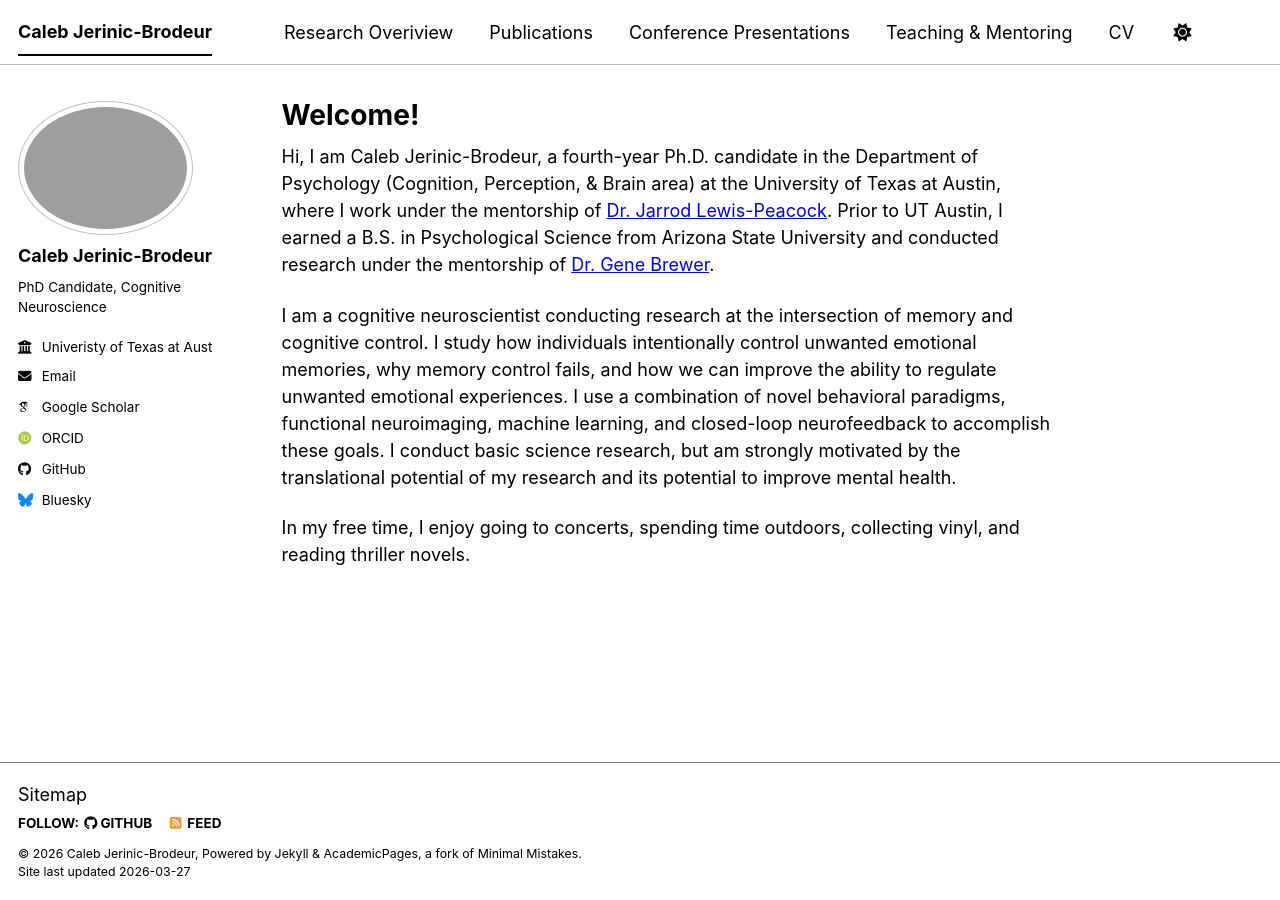
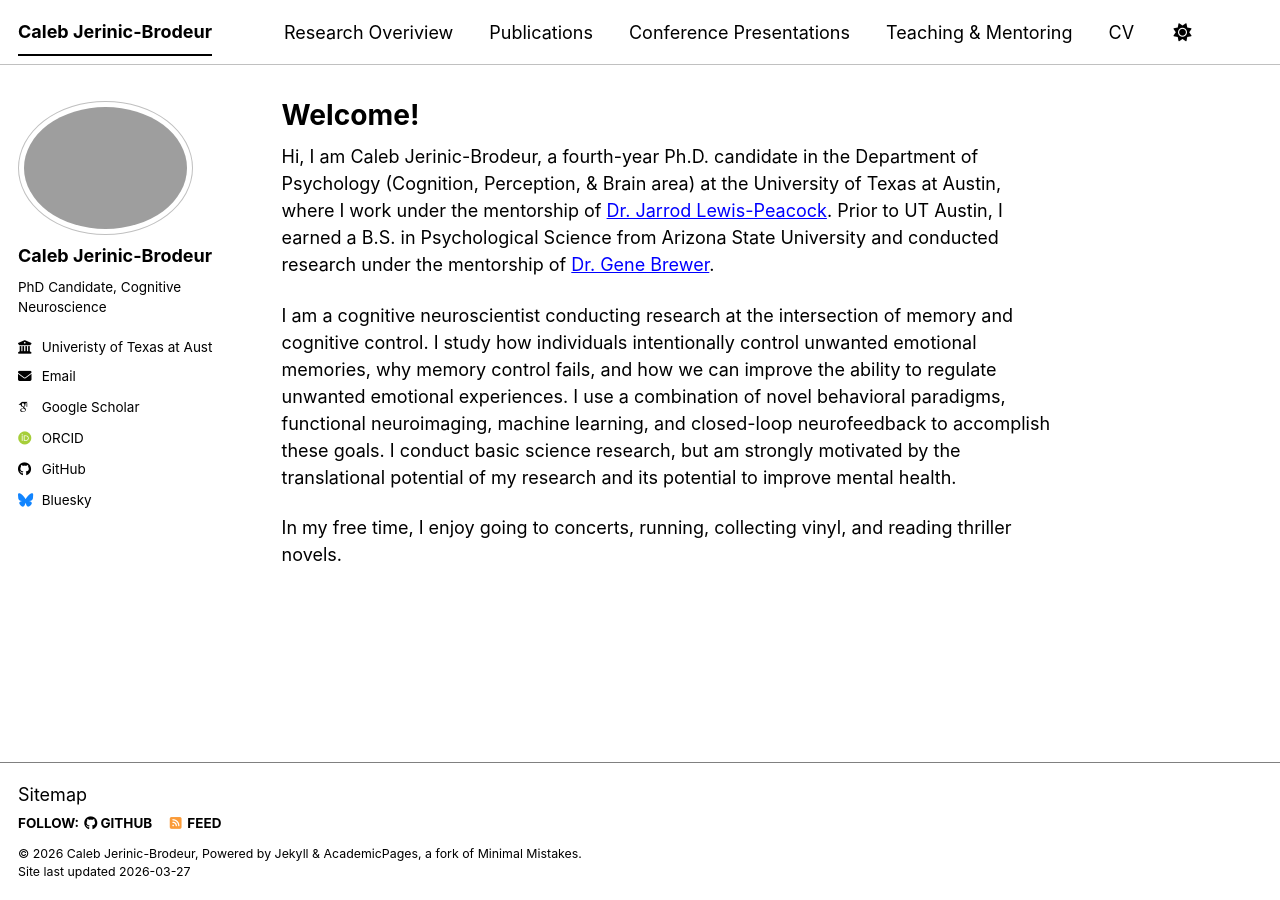
Before and after one commit to cjerinic/cjerinic.github.io, a Jekyll site: the page built from _pages/about.md, in a window 1280 px wide. Built offline with Jekyll 4.4.1, drawn with Linux system fonts in a browser that asks for light colours; some web fonts are replaced; a script bundle is joined from its source files by our own code; library files that are not in the unit come from our copies.

Commit message:
Update hobbies in about page

```diff
--- a/_pages/about.md
+++ b/_pages/about.md
@@ -10,4 +10,4 @@ Hi, I am Caleb Jerinic-Brodeur, a fourth-year Ph.D. candidate in the Department
 
 I am a cognitive neuroscientist conducting research at the intersection of memory and cognitive control. I study how individuals intentionally control unwanted emotional memories, why memory control fails, and how we can improve the ability to regulate unwanted emotional experiences. I use a combination of novel behavioral paradigms, functional neuroimaging, machine learning, and closed-loop neurofeedback to accomplish these goals. I conduct basic science research, but am strongly motivated by the translational potential of my research and its potential to improve mental health.
 
-In my free time, I enjoy going to concerts, spending time outdoors, collecting vinyl, and reading thriller novels.
+In my free time, I enjoy going to concerts, running, collecting vinyl, and reading thriller novels.
```
